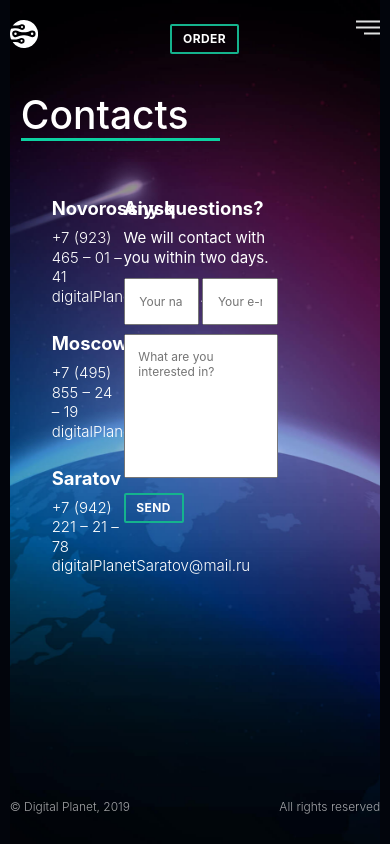
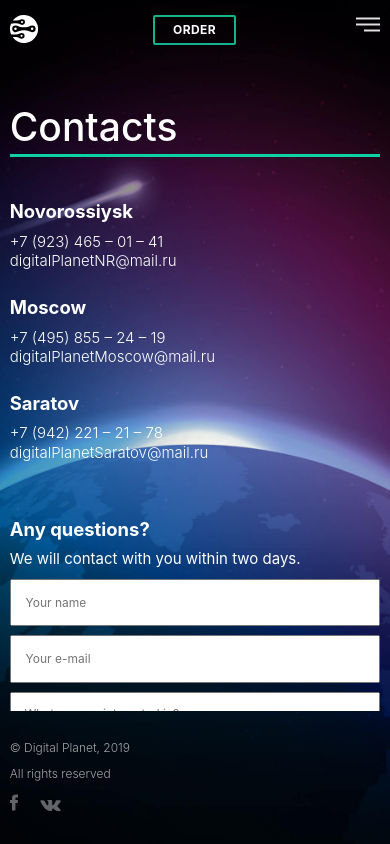
Before and after one commit to foxxxyproxy/planetarium-demo-frontend, a plain HTML site: page contacts.html in a window 390 px wide. Drawn offline with nearby package versions, Linux system fonts and the light colour scheme.

Commit message:
feat: contacts--mobile

```diff
--- a/contacts.html
+++ b/contacts.html
@@ -49,7 +49,7 @@
           </svg>Digital Planet</a>
       </p>
       <p class="page-header__logo--mobile" hidden>
-        <a class="page-header__logo-link"><svg class="page-header__logo-image" width="28" height="28">
+        <a class="page-header__logo-link" href="index.html"><svg class="page-header__logo-image" width="28" height="28">
             <use xlink:href="#logo"></use>
           </svg></a>
       </p>
@@ -88,7 +88,6 @@
       <div class="contacts">
         <div class="contacts__container">
           <h1 class="contacts__title"><span class="contacts__title--span">Contacts</span></h1>
-
 
           <ul class="contacts__list">
             <li class="contacts__item">
@@ -142,7 +141,6 @@
               </div>
             </form>
 
-
           </div>
         </div>
       </div>
@@ -155,13 +153,13 @@
       <ul class="page-footer__social">
         <li class="page-footer__social-item">
           <a class="page-footer__social-link page-footer__social-link--fb" href="#"><svg
-              class="page-footer__social-image" width="11" height="22">
+              class="page-footer__social-image" width="8" height="17">
               <use xlink:href="#icon-fb"></use>
             </svg></a>
         </li>
         <li class="page-footer__social-item">
           <a class="page-footer__social-link page-footer__social-link--vk" href="#"><svg
-              class="page-footer__social-image" width="28" height="15">
+              class="page-footer__social-image" width="21" height="11">
               <use xlink:href="#icon-vk"></use>
             </svg></a>
         </li>
--- a/css/contacts.css
+++ b/css/contacts.css
@@ -1,27 +1,17 @@
-.basic-background{
+.basic-background {
   background-color: #02050c;
   background-image: url("../img/body-background@1x.jpg");
   background-repeat: no-repeat;
   background-size: cover;
   background-position: 50% 40%;
   background-attachment: fixed;
+  overflow: auto;
 }
 
-@media (-webkit-min-device-pixel-ratio: 1.5),
-(min-resolution: 144dpi),
-(min-resolution: 1.5dppx) {
+@media (-webkit-min-device-pixel-ratio: 1.5), (min-resolution: 144dpi), (min-resolution: 1.5dppx) {
   .basic-background {
-    background-image: url("../img/body-background@2x.jpg");;
+    background-image: url("../img/body-background@2x.jpg");
   }
-}
-
-.page-footer{
-  display: flex;
-  padding:1.5em 0;
-  color: var(--main-text-color);
-  font-size: 0.8rem;
-  font-weight: 300;
-  opacity: 0.64;
 }
 
 .contacts__item {
@@ -51,15 +41,26 @@
   border-bottom: 1px solid var(--main-text-color);
 }
 
-.contacts__container{
-  display:grid;
-  padding-left: 3%;
+.contacts__container {
+  padding-top: 3%;
+  display: grid;
+  max-width: 1200px;
+  width: 95%;
+  margin: 0 auto;
   grid-template-columns: repeat(7, 1fr);
-  grid-template-rows: repeat(4, 1fr);
+  grid-template-rows: repeat(4, auto);
+  grid-column-gap: 5rem;
 }
 
-.contacts__title{
-  text-align: center;
+@media (max-width: 770px) {
+  .contacts__container {
+    display: flex;
+    flex-direction: column;
+  }
+}
+
+.contacts__title {
+  padding-left: 20%;
   grid-column: 1/3;
   grid-row: 1/2;
   font-weight: 500;
@@ -67,27 +68,67 @@
   line-height: 1.4;
   margin-bottom: 1.1em;
 }
-.contacts__title--span{
+.contacts__title--span {
   padding-right: 0.8em;
   border-bottom: solid 3px #0dd1a2;
-
 }
 
 .contacts__list {
-  margin:0;
-  padding-left:30%;
+  margin: 0;
+  padding-left: 30%;
   list-style: none;
   grid-column: 1/3;
   grid-row: 2/5;
 }
 
-.contacts__form{
-  grid-column: 3/6;
+.contacts__form {
+  grid-column: 3/7;
   grid-row: 2/5;
 }
+@media (max-width: 1050px) {
+  .contacts__form {
+    grid-column: 2/7;
+  }
 
+  .contacts__container {
+    padding-left: 0;
+  }
+  .contacts__list {
+    padding-left: 15%;
+    grid-column: 1/2;
+  }
+  .contacts__title {
+    padding-left: 0;
+  }
+  .page-footer__social .page-footer__social-item:last-child {
+    margin-right: 0;
+  }
+  .page-footer__social {
+    justify-content: flex-end;
+  }
+}
+
+@media (max-width: 770px) {
+  .contacts__list {
+    padding: 0;
+    margin-bottom: 2em;
+  }
+  .contacts__title--span {
+    border: 0;
+  }
+  .contacts__title {
+    border-bottom: solid 3px #0dd1a2;
+  }
+  .page-footer__text {
+    margin-bottom: 0;
+  }
+
+  .page-footer__social {
+    justify-content: flex-start;
+  }
+}
 .contacts__form-title {
-  margin:0;
+  margin: 0;
   margin-bottom: 0.5em;
   font-weight: 700;
   font-size: 1.23em;
@@ -116,7 +157,7 @@
   font-size: 0.8rem;
   line-height: 1.3;
   font-weight: 400;
-  padding:1.15em;
+  padding: 1.15em;
 }
 
 .contacts__form-textarea {
@@ -130,15 +171,23 @@
   min-height: 144px;
   font-size: 0.8rem;
   line-height: 1.3;
-  padding:1.15em;
+  padding: 1.15em;
   resize: none;
   font-weight: 400;
   color: #1c1c1c;
   margin-bottom: 1rem;
 }
 
-
 .contacts__form-textarea textarea:focus,
 .form-field input:focus {
   outline: 2px solid var(--brand-color-light);
 }
+
+@media (max-width: 770px) {
+  .page-footer__social {
+    display: flex;
+  }
+  .contacts__form-field {
+    width: 100%;
+  }
+}
--- a/css/style.css
+++ b/css/style.css
@@ -15,12 +15,11 @@
   background: var(--main-background-color);
 }
 
-@media(max-width: 770px){
-  :root{
+@media (max-width: 770px) {
+  :root {
     font-size: 15px;
   }
 }
-
 
 *,
 ::before,
@@ -41,15 +40,11 @@
   overflow: hidden;
 }
 
-
-
 .main-container {
-  width: 95%;
-  margin: 0 auto;
+  width: 100%;
   height: 100vh;
   display: flex;
   flex-direction: column;
-
 }
 
 .main-background {
@@ -71,9 +66,7 @@
   background-position: 50% 0;
 }
 
-@media (-webkit-min-device-pixel-ratio: 1.5),
-(min-resolution: 144dpi),
-(min-resolution: 1.5dppx) {
+@media (-webkit-min-device-pixel-ratio: 1.5), (min-resolution: 144dpi), (min-resolution: 1.5dppx) {
   .main-background::after {
     background-image: url("../img/body-background-main-2@1x.png"), url("../img/body-background-main@2x.jpg");
   }
@@ -82,21 +75,19 @@
 .main-content--intro::after {
   content: "";
   position: absolute;
-  width:100%;
-  height:100%;
+  width: 100%;
+  height: 100%;
   background-image: url("../img/kid_VR@1x.png");
   background-repeat: no-repeat;
   background-size: 430px 350px;
   background-position: 100% 100%;
-  bottom:0;
-  right:0;
-  z-index:-1;
+  bottom: 0;
+  right: 0;
+  z-index: -1;
   overflow: hidden;
 }
 
-@media (-webkit-min-device-pixel-ratio: 1.5),
-(min-resolution: 144dpi),
-(min-resolution: 1.5dppx) {
+@media (-webkit-min-device-pixel-ratio: 1.5), (min-resolution: 144dpi), (min-resolution: 1.5dppx) {
   .main-content--intro::after {
     background-image: url("../img/kid_VR@2x.png");
   }
@@ -108,9 +99,9 @@
   }
 }
 
-
-.page-header, .page-footer {
-  width: 100%;
+.page-header,
+.page-footer {
+  width: 95%;
   display: flex;
   justify-content: space-between;
   flex-wrap: nowrap;
@@ -120,10 +111,11 @@
   font-weight: 500;
 }
 
-@media (max-width: 1050px){
-  .page-header{
+@media (max-width: 1050px) {
+  .page-header {
     justify-content: space-between;
-    margin: 0 auto;
+    margin: 1em auto;
+    align-items: flex-start;
   }
 }
 
@@ -132,19 +124,23 @@
   letter-spacing: 0.04em;
   font-size: 1.1rem;
   font-weight: 500;
-  margin:0.5em 0;
-  margin-right:1em;
+  margin: 0;
+  margin-right: 1em;
 }
 
-@media (max-width: 1050px){
-  .page-header__logo{
+.page-header__logo--mobile {
+  margin: 0;
+}
+
+@media (max-width: 1050px) {
+  .page-header__logo {
     display: none;
   }
-  .page-header__logo--mobile{
+  .page-header__logo--mobile {
     display: flex;
   }
   .page-header__tel {
-    display:none;
+    display: none;
   }
 }
 
@@ -157,41 +153,45 @@
   fill: var(--main-text-color);
   position: relative;
   top: 5px;
-  padding:0;
-  margin:0 1rem 0 0;
+  padding: 0;
+  margin: 0 1rem 0 0;
 }
 
-.page-header__logo-image:hover{
+@media (max-width: 1050px) {
+  .page-header__logo-image {
+    top: 0;
+  }
+}
+
+.page-header__logo-image:hover {
   fill: var(--brand-color-light);
 }
 
-.page-header__tel{
+.page-header__tel {
   font-size: 1.1rem;
-  margin:0.5em 0;
+  margin: 0.5em 0;
 }
 
 .page-header__list {
   display: flex;
   flex-wrap: wrap;
-  padding:0;
-
+  padding: 0;
 }
 .page-header__item:not(:last-of-type) {
   margin-right: 2em;
 }
 
-.page-header__navigation{
-  display:flex;
+.page-header__navigation {
+  display: flex;
   justify-content: center;
-  margin-right:1em;
+  margin-right: 1em;
 }
 
-@media (max-width: 1050px){
-  .page-header__navigation{
-    display:none;
+@media (max-width: 1050px) {
+  .page-header__navigation {
+    display: none;
   }
 }
-
 
 .page-header__order {
   display: flex;
@@ -204,10 +204,10 @@
 }
 
 .button {
-  padding: 0.5em 0.9em;
+  padding: 0.5em 1.5em;
   text-transform: uppercase;
   background-color: transparent;
-  letter-spacing: .03em;
+  letter-spacing: 0.03em;
   color: var(--main-text-color);
   text-align: center;
   border: solid 2px var(--brand-color);
@@ -230,7 +230,7 @@
   position: relative;
 }
 
-.page-header__item:not(:last-of-type)::before{
+.page-header__item:not(:last-of-type)::before {
   content: "";
   position: absolute;
   width: 4px;
@@ -247,13 +247,12 @@
   color: var(--main-text-color);
   text-transform: uppercase;
   text-decoration: none;
-
 }
 
 .page-header__toggle {
   position: relative;
   display: block;
-  padding: 0;
+  padding: 10px;
   border: 0;
   background-color: transparent;
   cursor: pointer;
@@ -263,45 +262,46 @@
   content: "";
   position: absolute;
   background-position: 0 0;
-  top: -25px;
+  top: 0px;
   right: 0;
   background-image: url("../img/open-button.svg");
   background-repeat: no-repeat;
   background-size: 24px 19px;
   width: 24px;
-  height: 19px;;
+  height: 19px;
 }
 
-.page-header__toggle{
-  display:none;
+.page-header__toggle {
+  display: none;
 }
 
-@media (max-width: 1050px){
-  .page-header__toggle{
-    display:block;
+@media (max-width: 1050px) {
+  .page-header__toggle {
+    display: block;
   }
 }
 
-.page-header__link:hover, .page-header__logo-link:hover {
+.page-header__link:hover,
+.page-header__logo-link:hover {
   color: var(--brand-color-light);
 }
 
-.page-header__link--active{
+.page-header__link--active {
   color: var(--brand-color-light);
 }
 
-.main-content{
-  height:100%;
-  display:flex;
-  flex-direction:column;
+.main-content {
+  height: 100%;
+  display: flex;
+  flex-direction: column;
   justify-content: space-between;
+  overflow: auto;
 }
 
 .intro {
   width: 100%;
-
 }
-.intro__container{
+.intro__container {
   max-width: 1200px;
   margin: 0 auto;
   padding: 1rem 5% 1rem;
@@ -335,55 +335,66 @@
   left: 25px;
 }
 
-.intro__button-video::before{
+.intro__button-video::before {
   background-image: url("../img/video-icon.svg");
 }
 
-.intro__button-order{
+.intro__button-order {
   background: var(--brand-color);
 }
 
-.intro__title{
+.intro__title {
   font-size: 5.6em;
   margin-bottom: 1.5rem;
-  padding-top:3rem;
+  padding-top: 3rem;
   font-weight: 400;
 }
 .intro__text {
-  font-size:1.1rem;
+  font-size: 1.1rem;
   line-height: 1.5;
-  margin:0;
+  margin: 0;
 }
 
-.intro__text-wrapper{
+.intro__text-wrapper {
   margin-bottom: 4rem;
 }
 
-@media (max-width: 770px){
-  .intro__container{
+@media (max-width: 770px) {
+  .intro__container {
     width: 100%;
-    display:flex;
+    display: flex;
     flex-direction: column;
-    text-align:center;
+    text-align: center;
   }
-  .intro__button{
+  .intro__button {
     display: block;
     width: 200px;
     margin-bottom: 1em;
     margin-right: 0;
   }
-  .intro__button-container{
-    margin:0 auto;
+  .intro__button-container {
+    margin: 0 auto;
   }
 
-  .intro__title{
+  .intro__title {
     font-size: 2.4rem;
   }
 }
 
-.page-footer{
-  margin:0 auto;
-  display:none;
+.page-footer {
+  margin: 0 auto;
+  display: flex;
+  padding: 1.5em 0;
+  color: var(--main-text-color);
+  font-size: 0.8rem;
+  font-weight: 300;
+  opacity: 0.64;
+}
+@media (max-width: 770px) {
+  .page-footer {
+    display: flex;
+    flex-direction: column;
+  }
 }
 
 .page-footer__social-image {
@@ -398,9 +409,9 @@
 .page-footer__social-link:hover .page-footer__social-image {
   opacity: 1;
 }
-.page-footer__social{
+.page-footer__social {
   list-style: none;
-  width:10%;
+  width: 10%;
   display: flex;
   justify-content: flex-start;
   align-items: flex-end;
@@ -408,34 +419,35 @@
 }
 
 .page-footer__social-item {
-  margin-right:1.5rem;
+  margin-right: 1.5rem;
 }
 
-.scroll__container{
-  display:flex;
+.scroll__container {
+  display: flex;
+  width: 95%;
   margin: 0 auto;
   max-width: 1200px;
 }
 
-.scroll__text{
+.scroll__text {
   position: relative;
   bottom: 0;
   left: 35%;
 }
-@media (max-width: 770px){
-  .scroll__container{
+@media (max-width: 770px) {
+  .scroll__container {
     justify-content: center;
   }
-  .scroll__text{
+  .scroll__text {
     left: 0%;
     bottom: 1em;
   }
-  .page-footer__social{
-    display:none;
+  .page-footer__social {
+    display: none;
   }
 }
-.scroll{
-  width:100%;
+.scroll {
+  width: 100%;
   padding: 1.5em 0;
 }
 
```
